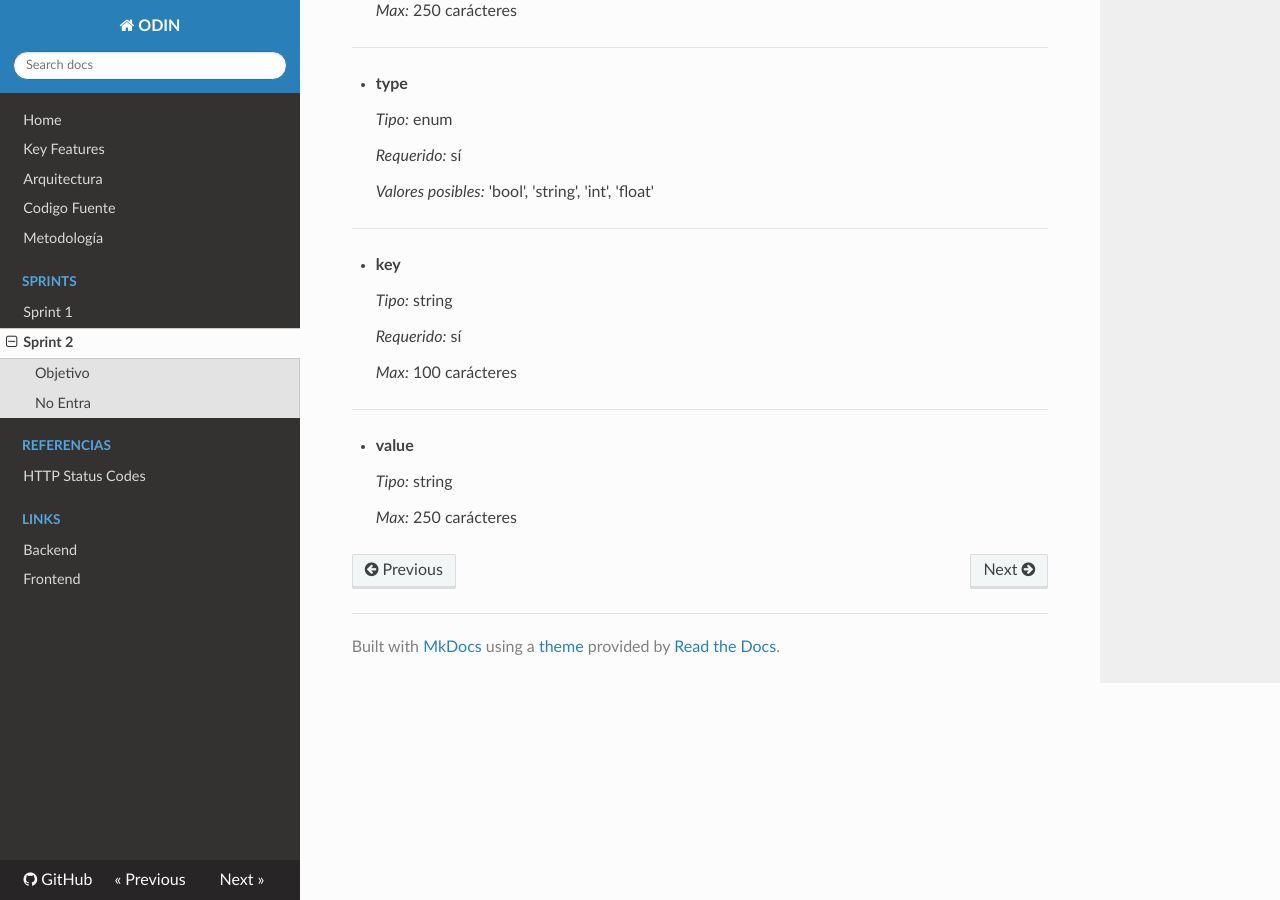
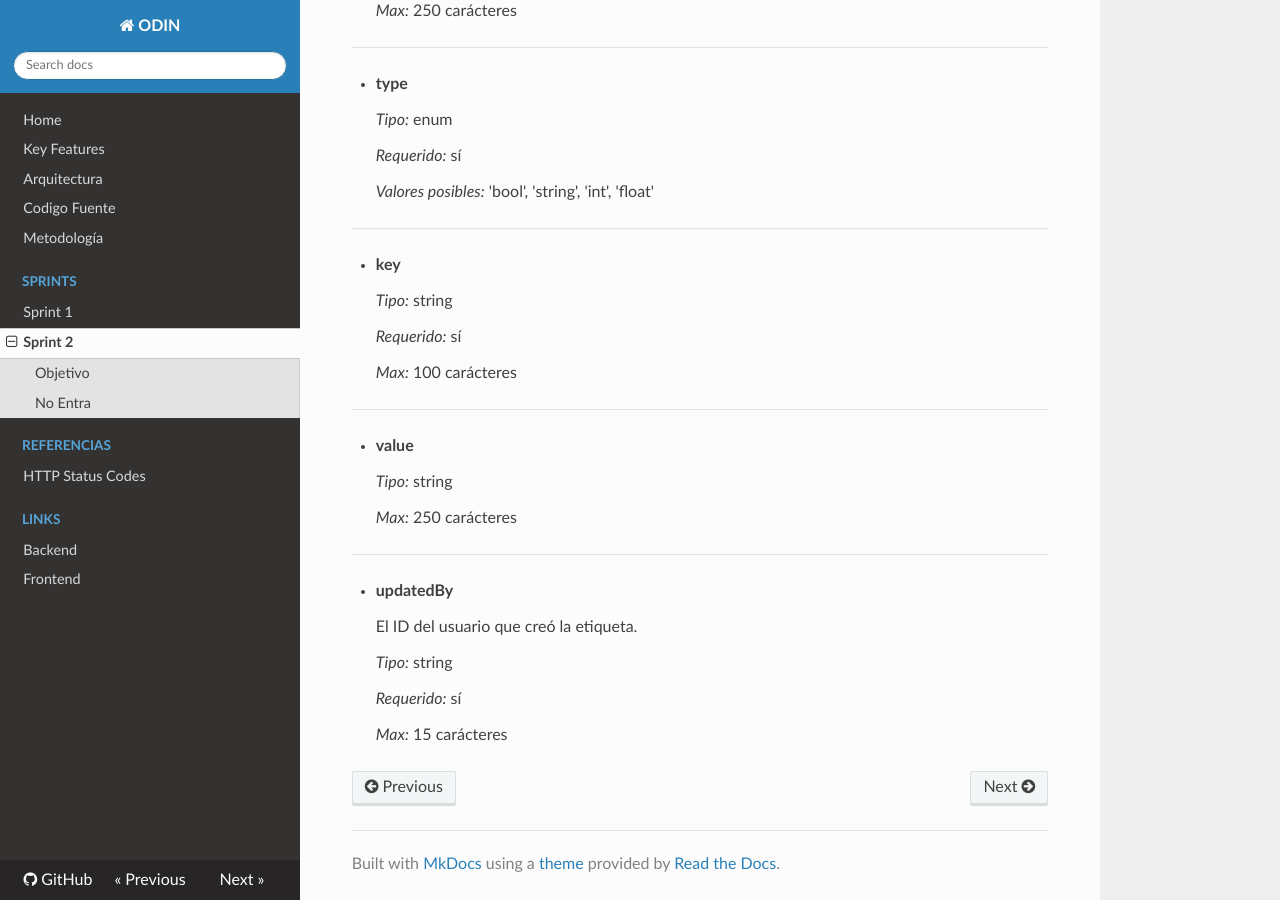
Before and after one commit to odin-unlp/odin-tech-docs, an MkDocs documentation site: the page built from docs/sprints/sprint-2.md, in a window 1280 px wide and 900 px high, scrolled down 5611 px. Built offline with MkDocs 1.6.1, drawn with Linux system fonts in a browser that asks for light colours; nearby versions of some CDN libraries; old or Windows-style settings are respelled for this version of MkDocs.

Commit message:
Added updatedBy

```diff
--- a/docs/sprints/sprint-2.md
+++ b/docs/sprints/sprint-2.md
@@ -285,3 +285,15 @@
     *Tipo:* string
 
     *Max:* 250 carácteres
+
+---
+
+- **updatedBy**
+
+    El ID del usuario que creó la etiqueta.
+
+    *Tipo:* string
+
+    *Requerido:* sí
+
+    *Max:* 15 carácteres
```
